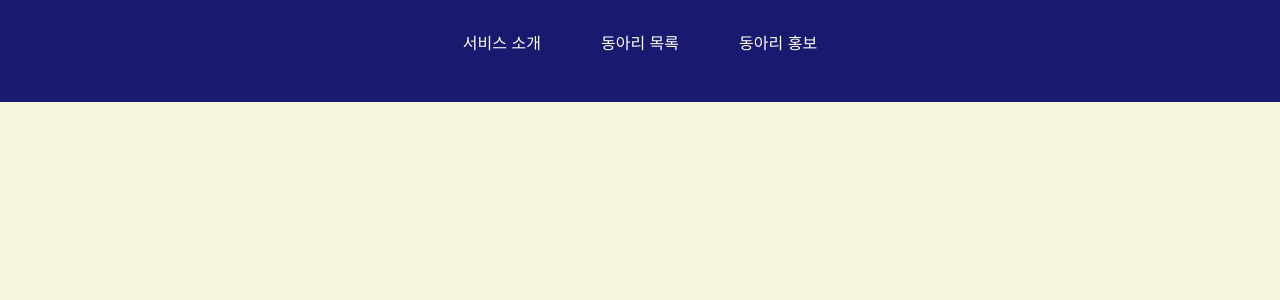
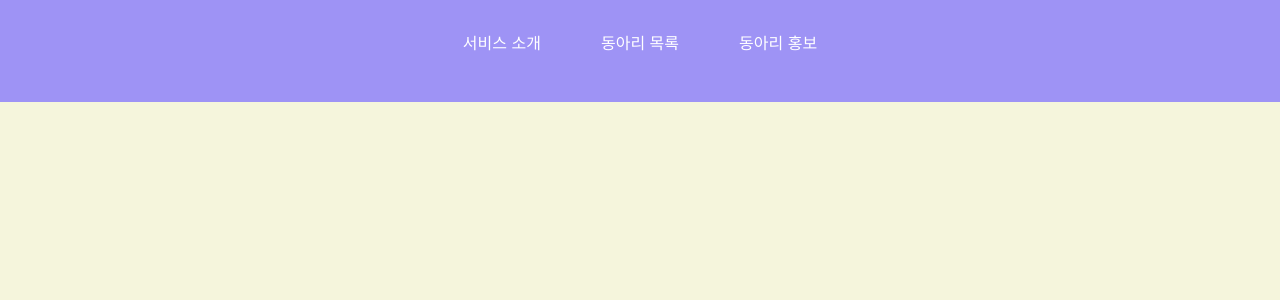
Before and after one commit to soonki-98/next-prac, a Next.js app: page / in a window 1280 px wide. Shown: the top 300 px of the page. Built offline with nearby package versions, Linux system fonts and the light colour scheme.

Commit message:
Add: Y축 scroll 이동시 헤더 색상 변경

```diff
--- a/pages/components/common/Header.js
+++ b/pages/components/common/Header.js
@@ -1,9 +1,9 @@
 import React from "react";
 import { DivBlock, Li, Nav } from "../../../styles/Header";
 
-function Header() {
+function Header({ scrollLocation }) {
   return (
-    <DivBlock>
+    <DivBlock scrollLocation={scrollLocation}>
       <Nav>
         <Li>서비스 소개</Li>
         <Li>동아리 목록</Li>
--- a/pages/index.js
+++ b/pages/index.js
@@ -1,10 +1,18 @@
+import { useEffect, useState } from "react";
 import Header from "./components/common/Header";
 import Main from "./components/layout/Main";
 
 export default function Home() {
+  const [scrollLocation, setScrollLocation] = useState(0);
+  const updateScroll = () => {
+    setScrollLocation(window.scrollY || document.documentElement.scrollTop);
+  };
+  useEffect(() => {
+    window.addEventListener("scroll", updateScroll);
+  });
   return (
     <>
-      <Header />
+      <Header scrollLocation={scrollLocation} />
       <Main />
     </>
   );
--- a/styles/Header.js
+++ b/styles/Header.js
@@ -5,7 +5,8 @@ export const DivBlock = styled.div`
   z-index: 9999;
   width: 100%;
   height: 102.4px;
-  background-color: midnightblue;
+  background-color: ${(props) =>
+    props.scrollLocation > 1 ? "#FA6473" : "#9E93F5"};
 `;
 
 export const Nav = styled.nav`
```
